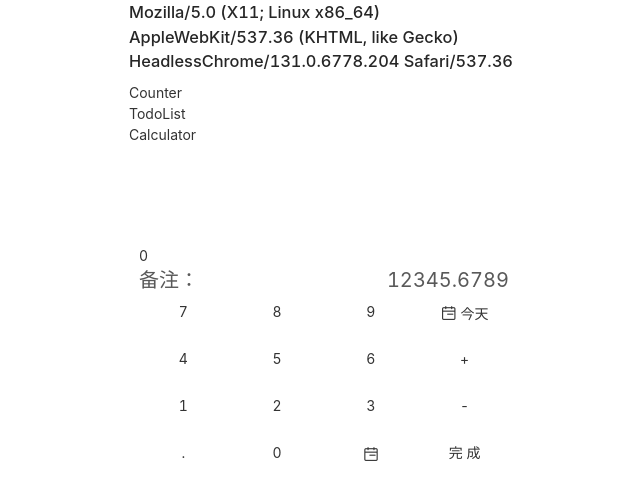
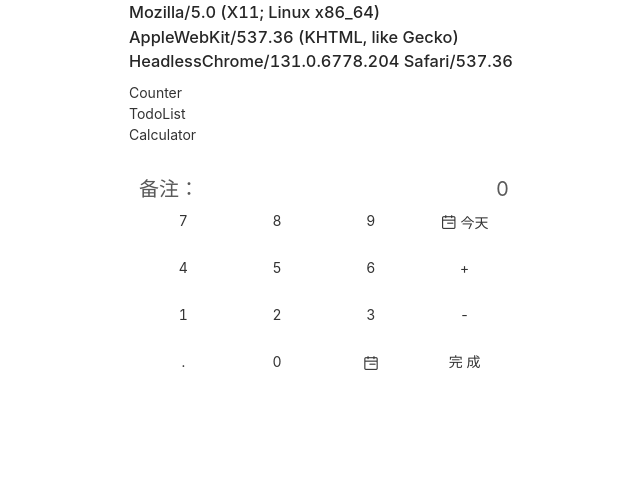
Before and after one commit to xiaoyao9524/simple-account-book, a React (Create React App) app: page /Calculator in a window 1280 px wide. Shown: the top 500 px of the page, without its empty margins (316-956 px from the left). Built offline with nearby package versions, Linux system fonts and the light colour scheme.

Commit message:
开始开发计算器组件

```diff
--- a/src/App.scss
+++ b/src/App.scss
@@ -1,4 +1,3 @@
-// @import '~antd/dist/antd.css';
 ul, ol{
   list-style: none;
   margin: 0;
@@ -16,8 +15,8 @@ input, textarea{
     -webkit-appearance: none;
 }
 
-.clearFix::before,
-.clearFix::after{
+.clearfix::before,
+.clearfix::after{
 	content: "";
 	display: block;
 	visibility: hidden;
@@ -31,21 +30,5 @@ input, textarea{
   padding: 0 5px;
   width: 100%;
   margin: 0 auto;
-  // height: 1000px;
   box-sizing: border-box;
-
-  .options-list {
-    display: flex;
-    justify-content: space-between;
-    flex-wrap: wrap;
-    .dib {
-      margin-bottom: 20px;
-      width: 100px;
-      // height: 80px;
-      text-align: center;
-      .iconfont {
-        font-size: 28px;
-      }
-    }
-  }
 }
--- a/src/components/Calculator/calculator.tsx
+++ b/src/components/Calculator/calculator.tsx
@@ -1,118 +1,145 @@
-import React, { useState } from 'react';
+import React, { useState, useRef } from 'react';
 import './index.scss';
-// eslint-disable-next-line
-// import { Row, Col, Input, Button } from 'antd';
-// eslint-disable-next-line
-import { Button, Modal, DatePickerView } from 'antd-mobile';
-
-
-// import Calendar from "calendar-lite";
-
-interface CodeInterface {
-  code: string;
-  icon?: string;
-  background?: string;
-  onClick?: () => void;
-}
 
 // eslint-disable-next-line
-const codeMap: CodeInterface[][] = [
-  [
-    { code: '7' },
-    { code: '8' },
-    { code: '9' },
-    {
-      code: '今天',
-      icon: 'icon-rili',
-      onClick: () => {
+import { Button } from 'antd-mobile';
 
-      }
-    }
-  ],
-  [
-    { code: '4' },
-    { code: '5' },
-    { code: '6' },
-    { code: '+' }
-  ],
-  [
-    { code: '1' },
-    { code: '2' },
-    { code: '3' },
-    { code: '-' }
-  ],
-  [
-    { code: '.' },
-    { code: '0' },
-    { code: '', icon: 'icon-rili' },
-    { code: '完成', background: 'rgb(255, 217, 70)' }
-  ]
-]
+type calculationType = null | '+' | '-';
 
 const Calculator: React.FC = () => {
-  // const [dateVisible, setdateVisible] = useState(true);
-  const [count, setCount] = useState(0);
+  const [firstPrice, setFirstPrice] = useState<string>('0');
+  const [secondPrice, setSecondPrice] = useState<string>('');
+  const [calculation, setCalculation] = useState<calculationType>(null);
+
+  // const refCalculation = useRef(calculation);
+
+  function handlerInputNumber(num: number) {
+    console.log('输入了数字：', num);
+    const isFirst = calculation === null;
+    let price = (isFirst ? firstPrice : secondPrice);
+    price = ((price === '') || (price === '0')) ? `${num}` : price + num;
+
+    const setPrice = isFirst ? setFirstPrice : setSecondPrice;
+    setPrice(price);
+  }
+
+  function handlerInputCalculation (inpCalculation: calculationType) {
+    console.log('输入了运算符：', inpCalculation);
+    // 什么都没有输入
+    const firstPriceNumber = parseFloat(firstPrice);
+    if (!firstPrice || firstPriceNumber <= 0) {
+      return
+    }
+    // 只输入了firstPrice
+    else if (calculation === null || firstPriceNumber <= 0) {
+      setCalculation(inpCalculation);
+      return
+    }
+    // 输入了firstPrice 和 secondPrice
+    else {
+      const secondPriceNumber = parseFloat(secondPrice);
+      const price = calculation === '+' ? (firstPriceNumber + secondPriceNumber) : (firstPriceNumber - secondPriceNumber);
+      const priceIsInt = String(price).indexOf('.') < 0;
+      setFirstPrice(priceIsInt ? `${price}` : price.toFixed(2));
+      setSecondPrice('');
+      setCalculation(inpCalculation);
+    }
+  }
+
   return (
     <div className="calculator">
-      <Button onClick={() => {
-        setCount(count + 1)
-      }}>{count}</Button>
       <div className="remark-row clearfix">
         <div className="remark-col" >
           <span className="remark-label">备注：</span>
           <input className="remark-inp" />
         </div>
-        <div className="calculator-price" >12345.6789</div>
+  <div className="calculator-price" >{firstPrice} {calculation || null} {calculation && secondPrice ? secondPrice : null}</div>
       </div>
 
       <div className="keys-area">
         <div className="keys-row">
-          <Button className="code-item">7</Button>
-          <Button className="code-item">8</Button>
-          <Button className="code-item">9</Button>
+          <Button
+            className="code-item"
+            onClick={() => {
+              handlerInputNumber(7);
+            }}
+          >7</Button>
+          <Button
+            className="code-item"
+            onClick={() => {
+              handlerInputNumber(8);
+            }}
+          >8</Button>
+          <Button
+            className="code-item"
+            onClick={() => {
+              handlerInputNumber(9);
+            }}
+          >9</Button>
           <Button className="code-item">
             <span className="icon iconfont icon-rili"></span>&nbsp;今天
           </Button>
         </div>
         <div className="keys-row">
-          <Button className="code-item">4</Button>
-          <Button className="code-item">5</Button>
-          <Button className="code-item">6</Button>
-          <Button className="code-item">+</Button>
+          <Button
+            className="code-item"
+            onClick={() => {
+              handlerInputNumber(4);
+            }}
+          >4</Button>
+          <Button
+            className="code-item"
+            onClick={() => {
+              handlerInputNumber(5);
+            }}
+          >5</Button>
+          <Button
+            className="code-item"
+            onClick={() => {
+              handlerInputNumber(6);
+            }}
+          >6</Button>
+          <Button
+            className="code-item"
+            onClick={() => {
+              handlerInputCalculation('+');
+            }}
+          >+</Button>
         </div>
         <div className="keys-row">
-          <Button className="code-item">1</Button>
-          <Button className="code-item">2</Button>
-          <Button className="code-item">3</Button>
-          <Button className="code-item">-</Button>
+          <Button
+            className="code-item"
+            onClick={() => {
+              handlerInputNumber(1);
+            }}
+          >1</Button>
+          <Button
+            className="code-item"
+            onClick={() => {
+              handlerInputNumber(2);
+            }}
+          >2</Button>
+          <Button
+            className="code-item"
+            onClick={() => {
+              handlerInputNumber(3);
+            }}
+          >3</Button>
+          <Button
+            className="code-item"
+            onClick={() => {
+              handlerInputCalculation('-');
+            }}
+          >-</Button>
         </div>
         <div className="keys-row">
           <Button className="code-item">.</Button>
           <Button className="code-item">0</Button>
-          <Button className="code-item"><span className="icon iconfont icon-rili"></span></Button>
+          <Button className="code-item">
+            <span className="icon iconfont icon-rili"></span>
+          </Button>
           <Button className="code-item" type="primary">完成</Button>
         </div>
-        {/* {
-          codeMap.map((row, index) => (
-            <div key={index} className="keys-row">
-              {
-                row.map(code => (
-                  <Button
-                    className="code-item"
-                    key={code.code}
-                  >
-                    <>
-                      {code.icon ?
-                        <span className={`icon iconfont ${code.icon}`}>&nbsp;</span> :
-                        null}{code.code}
-                    </>
-
-                  </Button>
-                ))
-              }
-            </div>
-          ))
-        } */}
       </div>
     </div>
   )
--- a/src/components/Calculator/index.scss
+++ b/src/components/Calculator/index.scss
@@ -1,6 +1,6 @@
 .calculator {
   padding: 0 10px;
-  margin-top: 100px;
+  margin-top: 30px;
   // background-color: rgb(198, 209, 215);
   .remark-row {
     .remark-col {
@@ -49,6 +49,9 @@
         margin-right: 5px;
         // width: 24%;
         height: 42px;
+        font-size: 14px;
+
+
         &:nth-last-of-type(1) {
           margin-right: 0;
         }
```
Also changed, not shown: src/App.tsx (+7 -7 lines), 1 other file (tests, documents, lock files or other folders).
